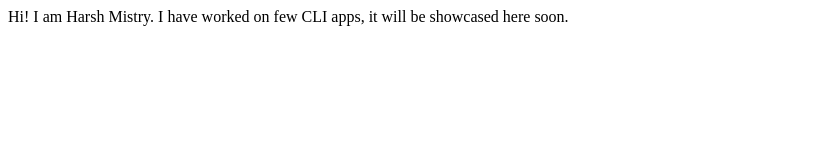
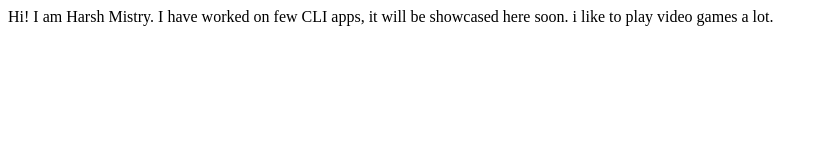
Before and after one commit to hrshmistry/component-library, a plain HTML site: page index.html in a window 1280 px wide. Shown: the whole page, without its empty margins (0-828 px from the left). Drawn offline with Linux system fonts and the light colour scheme.

Commit message:
Update: interests

```diff
--- a/index.html
+++ b/index.html
@@ -9,5 +9,7 @@
     Hi! I am Harsh Mistry.
 
     I have worked on few CLI apps, it will be showcased here soon.
+
+    i like to play video games a lot.
 </body>
 </html>
```
